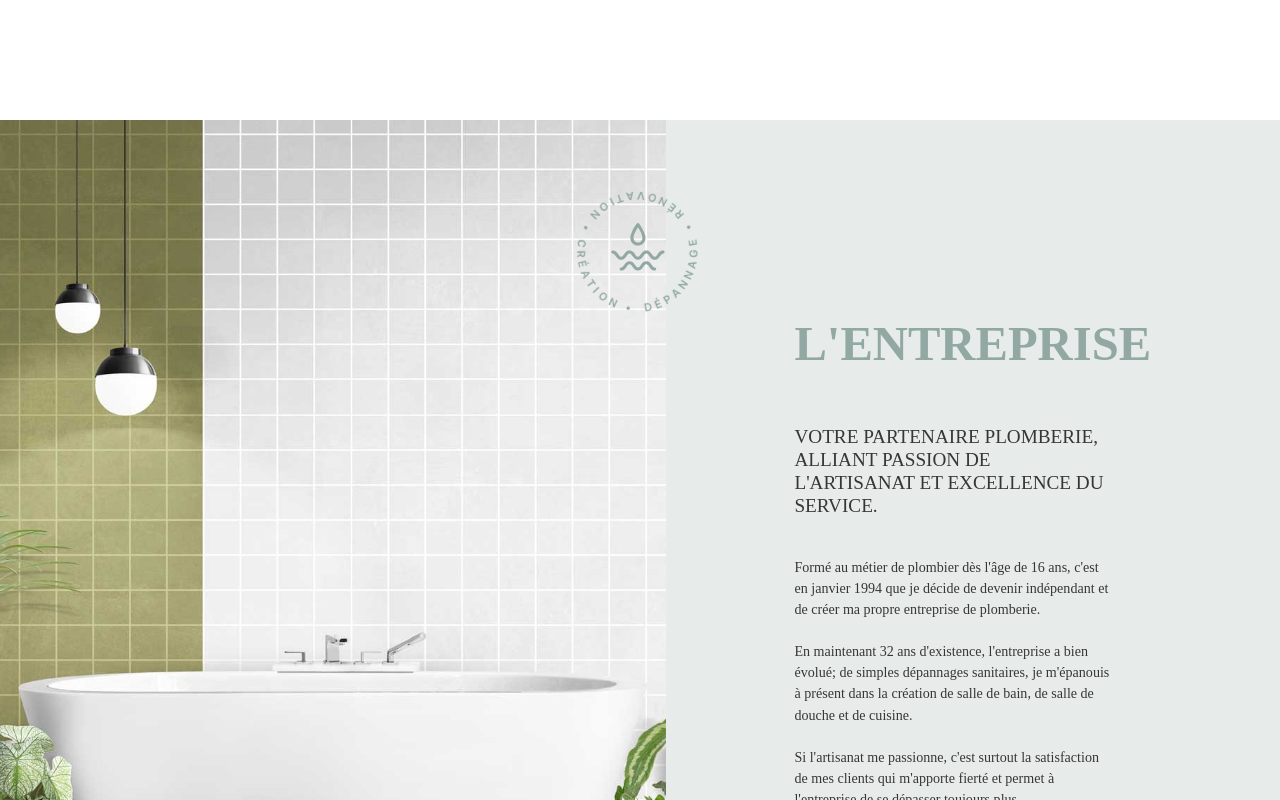
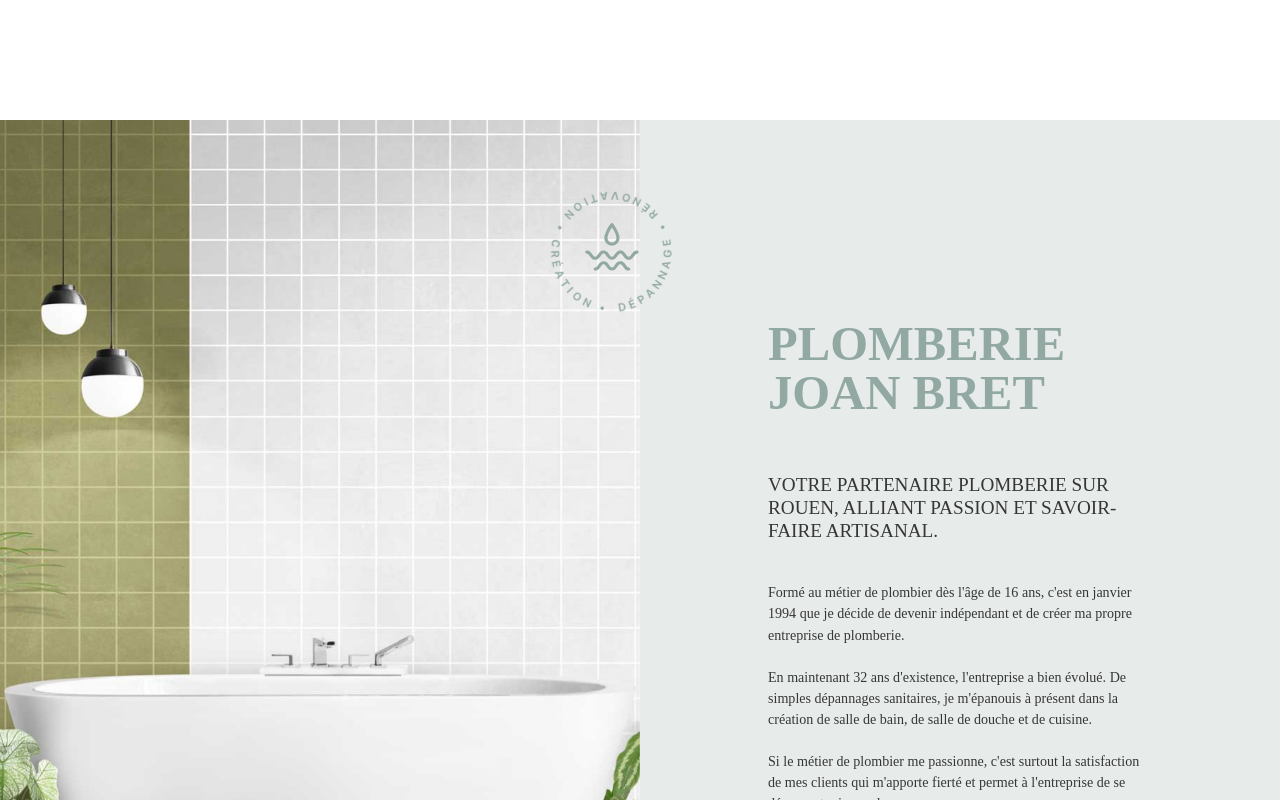
Before and after one commit to mathoos/plomberiejoanbret, a React (Create React App) app: page / in a window 1280 px wide. Shown: the part 1040-1840 px from the top of the page. Built offline with nearby package versions, Linux system fonts and the light colour scheme; a web font is replaced by a local one.

Commit message:
seo mots-clés

```diff
--- a/public/index.html
+++ b/public/index.html
@@ -5,11 +5,11 @@
     <link rel="icon" href="%PUBLIC_URL%/favicon.svg" />
     <meta name="viewport" content="width=device-width, initial-scale=1" />
     <meta name="theme-color" content="#000000" />
-    <meta name="description" content="Artisan plombier basé sur Rouen depuis 1994, mon entreprise propose ses services de dépannage sanitaire, et de création de salle de bain, salle de douche et cuisine.">
+    <meta name="description" content="Plombier basé sur Rouen depuis 1994, mon entreprise propose ses services de dépannage sanitaire, et de création de salle de bain, salle de douche et cuisine.">
     <meta name="google-site-verification" content="K7pPR7GJn26xxRzESIBVBHc8bxd6xIzSH0J4w5-RLUE"/>
     <link rel="apple-touch-icon" href="%PUBLIC_URL%/favicon.svg" />
     <link rel="manifest" href="%PUBLIC_URL%/manifest.json" />
-    <title>Entreprise de plomberie Joan Bret</title>
+    <title>Entreprise de plomberie Joan Bret | Plombier sur Rouen et périphérie</title>
   </head>
   <body>
     <noscript>You need to enable JavaScript to run this app.</noscript>
--- a/src/components/Entreprise.js
+++ b/src/components/Entreprise.js
@@ -27,12 +27,12 @@ const Entreprise = () => {
             <div className="entreprise_bloc">
                 <div className="entreprise_bloc-container">
                     <Reveal keyframes={bottomAnimation} triggerOnce="true" className="entreprise_bloc-container--title">
-                        <h2>L'entreprise</h2>
+                        <h2>Plomberie <br/> Joan Bret</h2>
                     </Reveal>
                     <div className="entreprise_bloc-container--txt">
                         <Reveal keyframes={bottomAnimation} triggerOnce="true">
                             <p className="subtitle">
-                                Votre partenaire plomberie, alliant passion de l'artisanat et excellence du service.
+                                Votre partenaire plomberie sur Rouen, alliant passion et savoir-faire artisanal.
                             </p>
                         </Reveal>
                         <Reveal keyframes={bottomAnimation} triggerOnce="true">
@@ -40,10 +40,10 @@ const Entreprise = () => {
                                 Formé au métier de plombier dès l'âge de 16 ans, c'est en janvier 1994 que je décide
                                 de devenir indépendant et de créer ma propre entreprise de plomberie.<br/><br/>
 
-                                En maintenant 32 ans d'existence, l'entreprise a bien évolué; de simples dépannages sanitaires,
+                                En maintenant 32 ans d'existence, l'entreprise a bien évolué. De simples dépannages sanitaires,
                                 je m'épanouis à présent dans la création de salle de bain, de salle de douche et de cuisine.<br/><br/>
 
-                                Si l'artisanat me passionne, c'est surtout la satisfaction de mes clients qui m'apporte fierté
+                                Si le métier de plombier me passionne, c'est surtout la satisfaction de mes clients qui m'apporte fierté
                                 et permet à l'entreprise de se dépasser toujours plus.
                             </p>
                         </Reveal>
--- a/src/components/Entreprise.scss
+++ b/src/components/Entreprise.scss
@@ -8,7 +8,7 @@
 
     &_img{
         position : relative;
-        width : 52vw;
+        width : 50%;
         @media screen and (max-width:990px){
             width : 100%;
             height : 40vh;
@@ -55,9 +55,9 @@
     &_bloc{
         display : flex;
         justify-content: center;
-        justify-content: center;
-        width : calc(100% - 52vw);
-        padding : 25vh 5vw 12vh 5vw;
+        align-items: center;
+        width : 50%;
+        padding : 25vh 10vw 12vh 10vw;
         background-color: $vert-pale;
         @media screen and (max-width:990px){
             width : 100%;
@@ -68,6 +68,7 @@
             display : flex;
             flex-direction: column;
             gap : 7vh;
+
             @media screen and (max-width:990px){
                 width : 100%;
             }
@@ -83,7 +84,6 @@
                 display : flex;
                 flex-direction: column;
                 gap : 5vh;
-                width : 25vw;
 
                 @media screen and (max-width:990px){
                     width : 100%;
--- a/src/components/Footer.js
+++ b/src/components/Footer.js
@@ -24,7 +24,7 @@ function Footer(){
                 </figure>
             </div>
             <div className="footer_copyright">
-                <p>Copyright 2024 Plomberie Joan Bret - <a href="/">Mentions légales</a> </p>
+                <p>Copyright 2024 - Entreprise de Plomberie Joan Bret | Plombier sur Rouen et périphérie - <a href="/">Mentions légales</a> </p>
                 <p>Site designé et développé par <a href="https://mathilde-bret.onrender.com/" target="_blank" rel="noreferrer">Mathilde Bret</a></p>
             </div>
         </footer>
--- a/src/components/Galerie.js
+++ b/src/components/Galerie.js
@@ -72,7 +72,7 @@ const Galerie = () => {
                         {group.map(({ image, index }) => (
                             <figure key={index} className="galerie_container-image" onClick={() => openLightbox(index)}>
                                 <Reveal keyframes={bottomAnimation} triggerOnce={true}>
-                                    <img src={image} alt={`Index : ${index}`} />
+                                    <img src={image} alt="Réalisation de plomberie" />
                                 </Reveal>
                             </figure>
                         ))}
```
